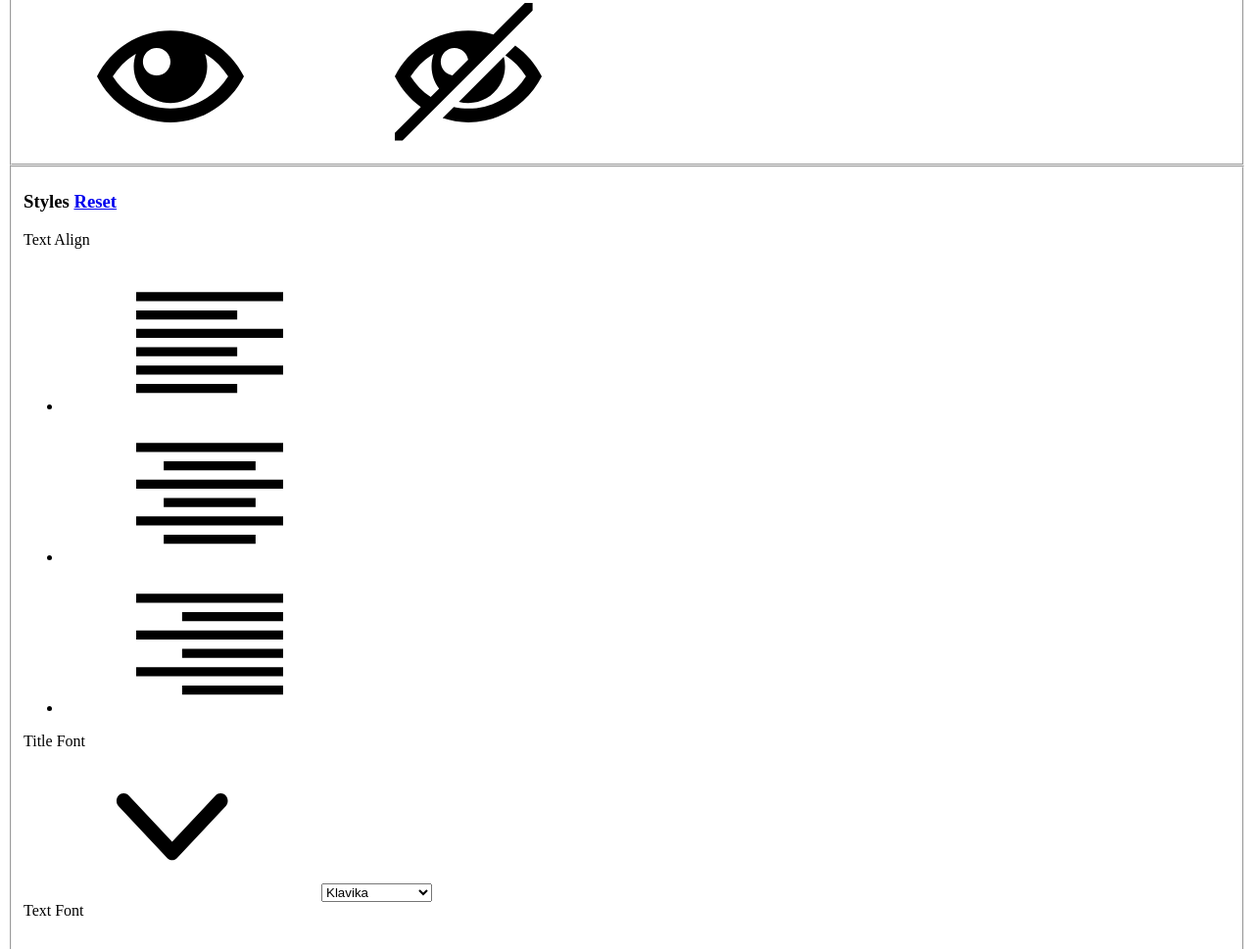
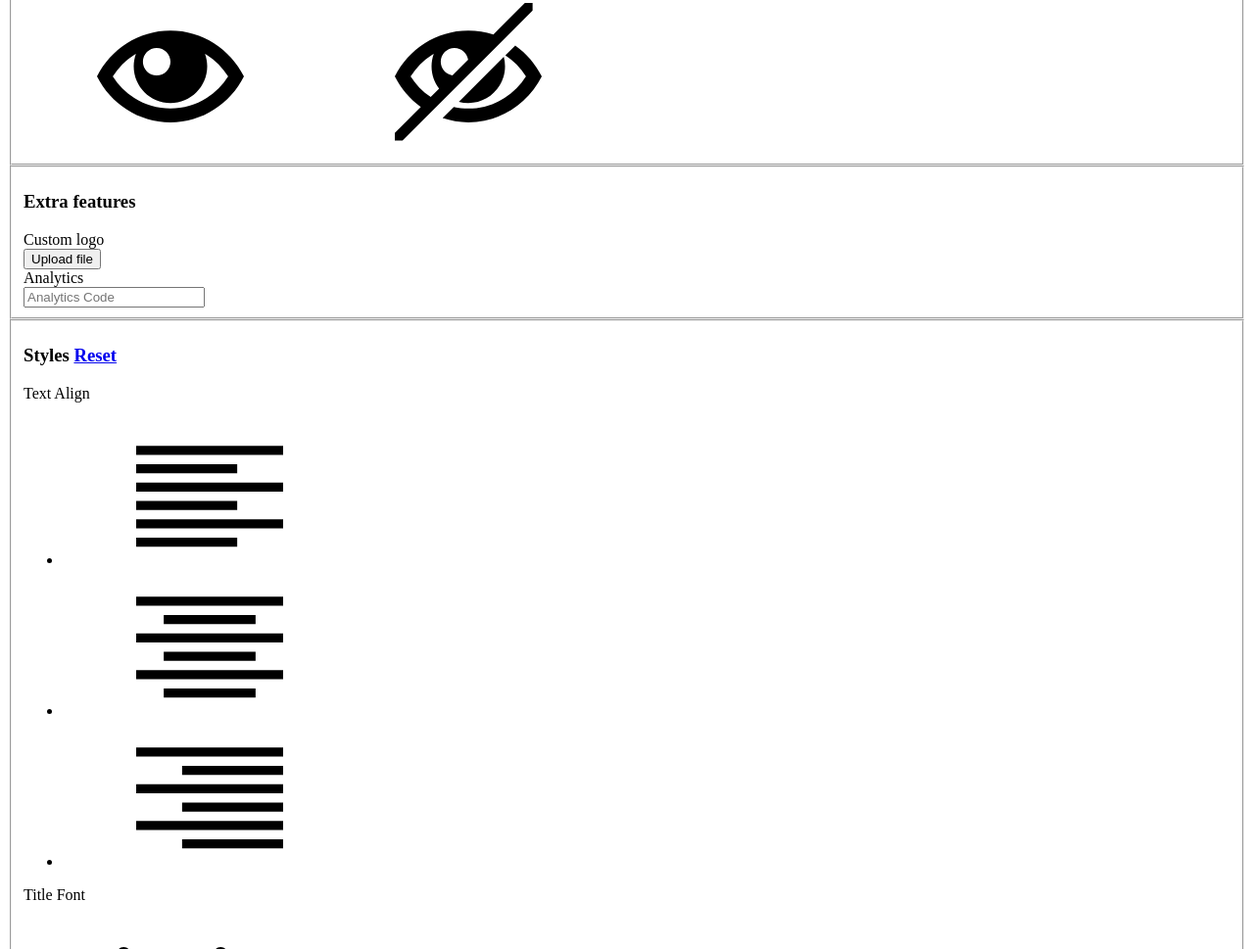
Before and after one commit to zetareticoli/seejay, a plain HTML site: page page-customize.html in a window 1280 px wide. Shown: the part 2566-3535 px from the top of the page at 98% size. Drawn offline with nearby package versions, Linux system fonts and the light colour scheme; files that its build step writes are made by us from their sources.

Commit message:
Added extra features to customize menu #23996388886737

```diff
--- a/includes/components/_menu-customize.html
+++ b/includes/components/_menu-customize.html
@@ -50,6 +50,27 @@
 				</div>
 			</div><!-- controls -->
 		</fieldset>
+
+		<fieldset class="fieldset fieldset-lg">
+            <h3 class="fieldset-title">Extra features</h3>
+            <div class="half-fieldset">
+                <div class="control-group control-group-sm">
+                    <label class="control-label" for="text">Custom logo</label>
+                    <input type="checkbox" style="display: none" class="ppo_feature" checked="checked" id="white_label_feature" data-product="WLB">
+                    <div class="controls picker">
+                        <button type="button" class="btn btn-sm btn-default" id="WLB" data-toggle="modal" data-target="#white-label">Upload file</button>
+                    </div>
+                </div>
+
+                <div class="control-group control-group-sm">
+                    <label class="control-label" for="text">Analytics</label>
+                    <input type="checkbox" style="display: none" class="ppo_feature" checked="checked" id="enable_analytics_feature" data-product="CGA">
+                    <div class="controls">
+                        <input type="text" id="analytics_code" class="control control-lg" placeholder="Analytics Code" name="analytics_code" value="">
+                    </div>
+            	</div>
+            </div>
+        </fieldset>
 
 		<fieldset class="fieldset fieldset-lg">
 
```
